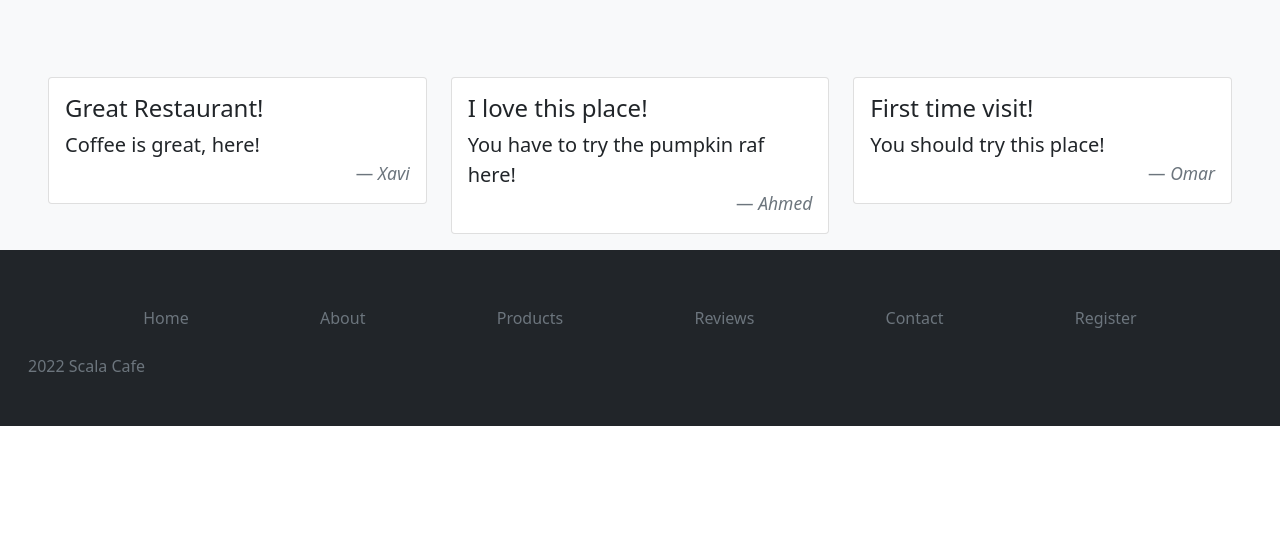
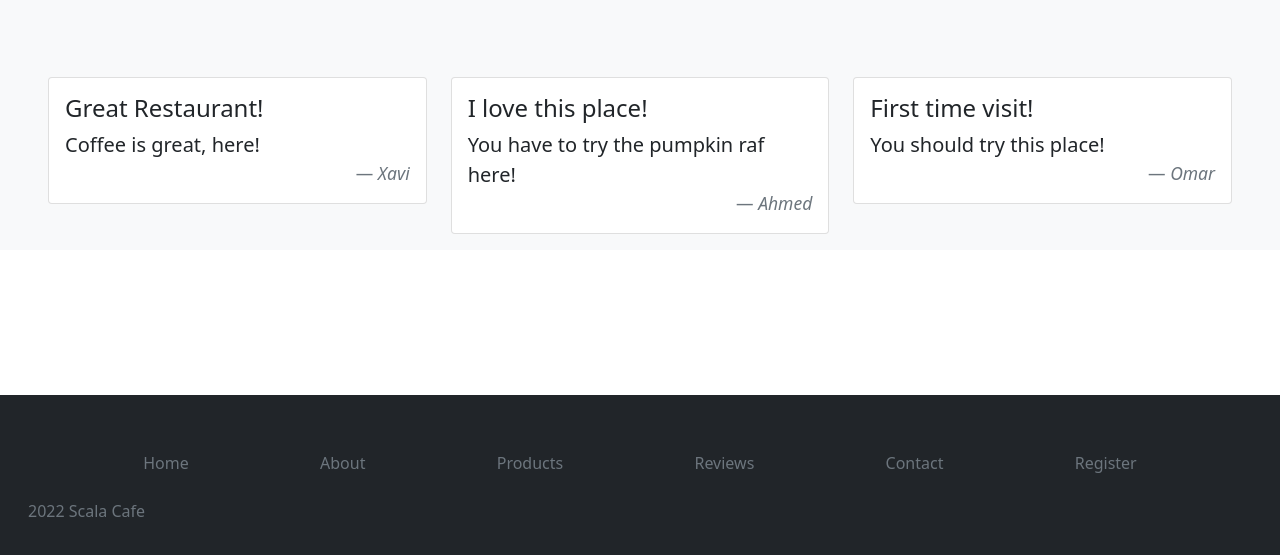
Before and after one commit to Omar-p/web-task, a plain HTML site: page reviews.html in a window 1280 px wide. Shown: the part 229-784 px from the top of the page. Drawn offline with nearby package versions, Linux system fonts and the light colour scheme.

Commit message:
push footer in reviews page to bottom

```diff
--- a/reviews.html
+++ b/reviews.html
@@ -8,7 +8,7 @@
     <link href="https://cdn.jsdelivr.net/npm/bootstrap@5.0.2/dist/css/bootstrap.min.css" rel="stylesheet" integrity="sha384-EVSTQN3/azprG1Anm3QDgpJLIm9Nao0Yz1ztcQTwFspd3yD65VohhpuuCOmLASjC" crossorigin="anonymous">
 
 </head>
-<body>
+<body class="d-flex flex-column min-vh-100">
     <header>
         <nav class="navbar navbar-expand-lg navbar-light bg-light">
             <div class="container-fluid">
@@ -112,7 +112,7 @@
             </div>
         </div>
     </main>
-    <footer id=footer class="footer bg-dark">
+    <footer id=footer class="footer mt-auto bg-dark">
         <div class="container-fluid pt-5 pb-3">
             <ul class="navbar-nav d-flex flex-row justify-content-evenly align-items-center flex-wrap">
                 <li class="nav-item">
```
